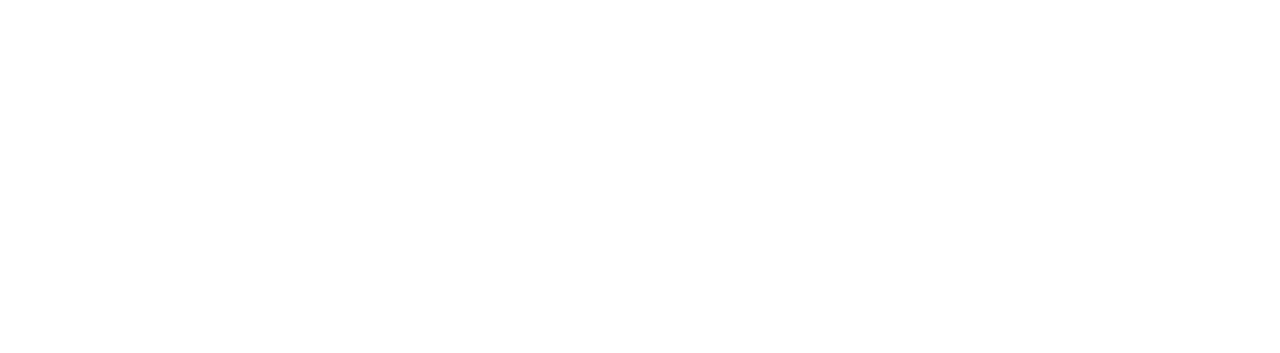
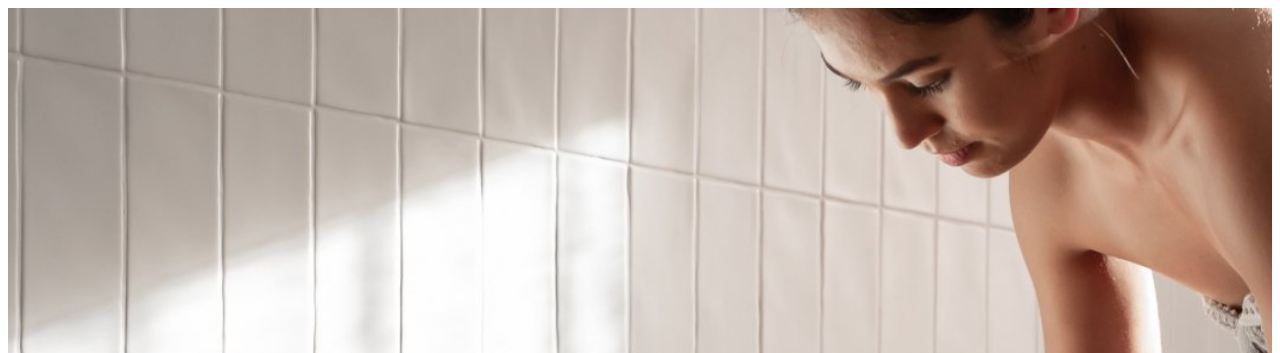
Before and after one commit to rahanaislam99/rahana_shopify_01, a plain HTML site: page index.html in a window 1280 px wide. Shown: the top 353 px of the page. Drawn offline with Linux system fonts and the light colour scheme; a web font is replaced by a local one.

Commit message:
Update style.css

```diff
--- a/style.css
+++ b/style.css
@@ -34,7 +34,7 @@
 
 .banner{
     text-align: center;
-    background-image: url(images/TitanYarn_HighRes-4x.jpg);
+    background-image: url(TitanYarn_HighRes-4x.jpg);
     background-repeat: no-repeat;
     background-size: cover;
     height: 100vh;
```
